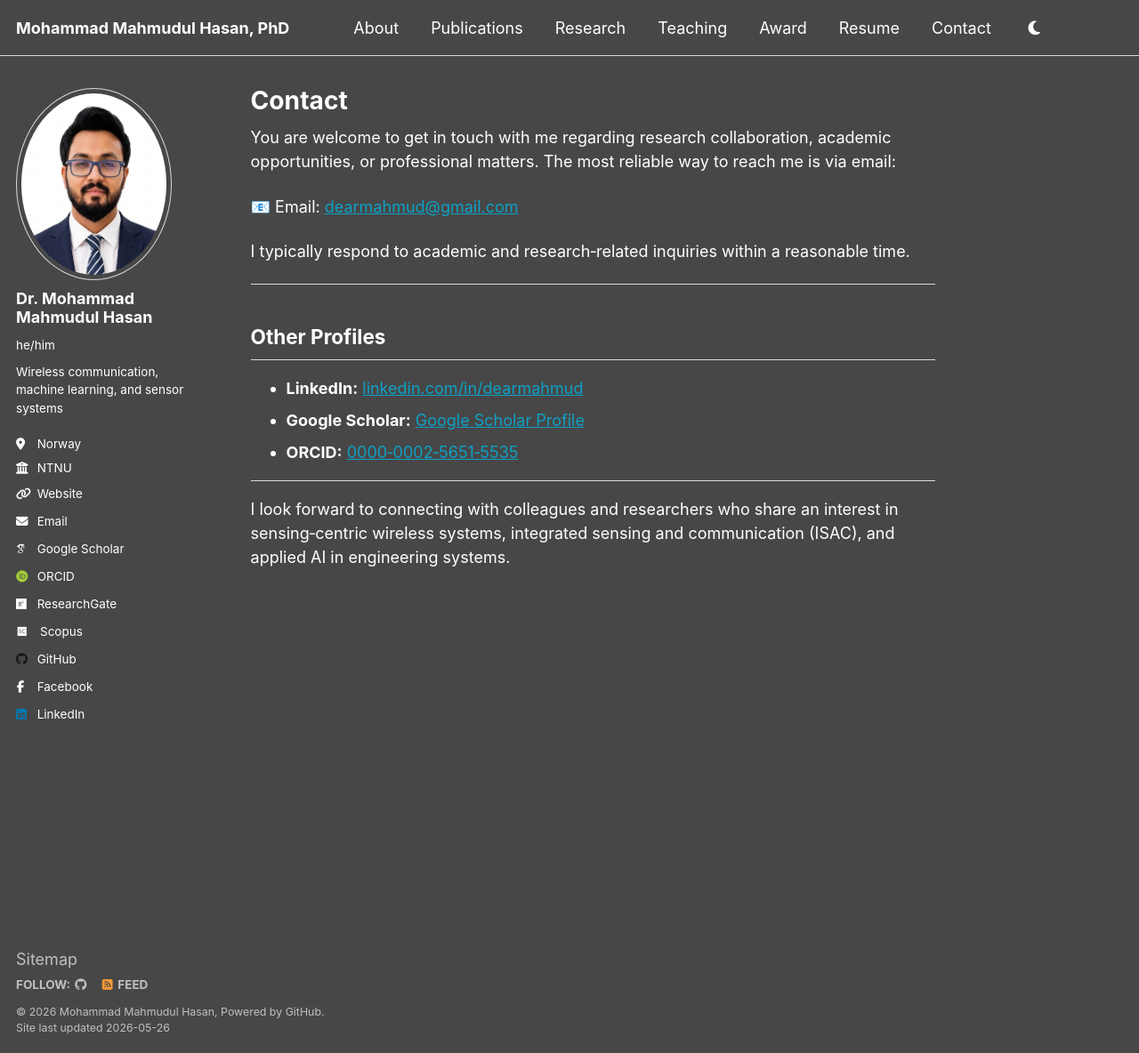
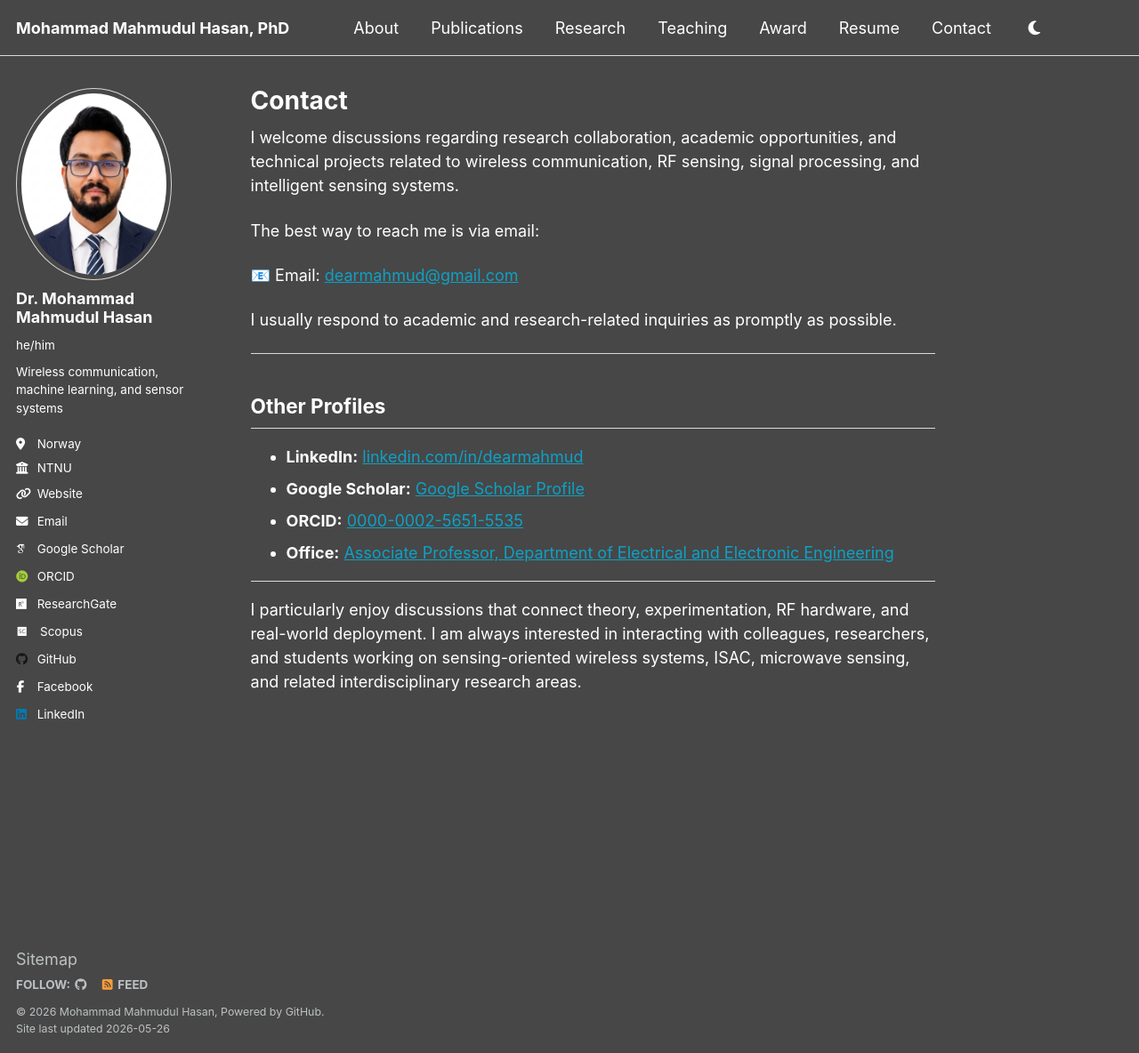
Before and after one commit to dearmahmud/dearmahmud.github.io, a Jekyll site: the page built from _pages/contact.md, in a window 1280 px wide and 1184 px high. Shown: the whole window at 89% size. Built offline with Jekyll 4.4.1, drawn with Linux system fonts in a browser that asks for light colours; some web fonts are replaced.

Commit message:
Update contact.md

```diff
--- a/_pages/contact.md
+++ b/_pages/contact.md
@@ -4,11 +4,13 @@ permalink: /contact/
 author_profile: true
 ---
 
-You are welcome to get in touch with me regarding research collaboration, academic opportunities, or professional matters. The most reliable way to reach me is via email:
+I welcome discussions regarding research collaboration, academic opportunities, and technical projects related to wireless communication, RF sensing, signal processing, and intelligent sensing systems.
+
+The best way to reach me is via email:
 
 📧 Email: [dearmahmud@gmail.com](mailto:dearmahmud@gmail.com)
 
-I typically respond to academic and research‑related inquiries within a reasonable time.
+I usually respond to academic and research-related inquiries as promptly as possible.
 
 ---
 
@@ -16,8 +18,9 @@ I typically respond to academic and research‑related inquiries within a reason
 
 - **LinkedIn:** [linkedin.com/in/dearmahmud](https://www.linkedin.com/in/dearmahmud)
 - **Google Scholar:** [Google Scholar Profile](https://scholar.google.com/citations?hl=en&user=8ZDDF8MAAAAJ&view_op=list_works&sortby=pubdate)
-- **ORCID:** [0000‑0002‑5651‑5535](https://orcid.org/0000-0002-5651-5535)
+- **ORCID:** [0000-0002-5651-5535](https://orcid.org/0000-0002-5651-5535)
+- **Office:** [Associate Professor, Department of Electrical and Electronic Engineering](https://uits.ac.bd/public/faculty-profile-cse/54)
 
 ---
 
-I look forward to connecting with colleagues and researchers who share an interest in sensing‑centric wireless systems, integrated sensing and communication (ISAC), and applied AI in engineering systems.
+I particularly enjoy discussions that connect theory, experimentation, RF hardware, and real-world deployment. I am always interested in interacting with colleagues, researchers, and students working on sensing-oriented wireless systems, ISAC, microwave sensing, and related interdisciplinary research areas.
```
